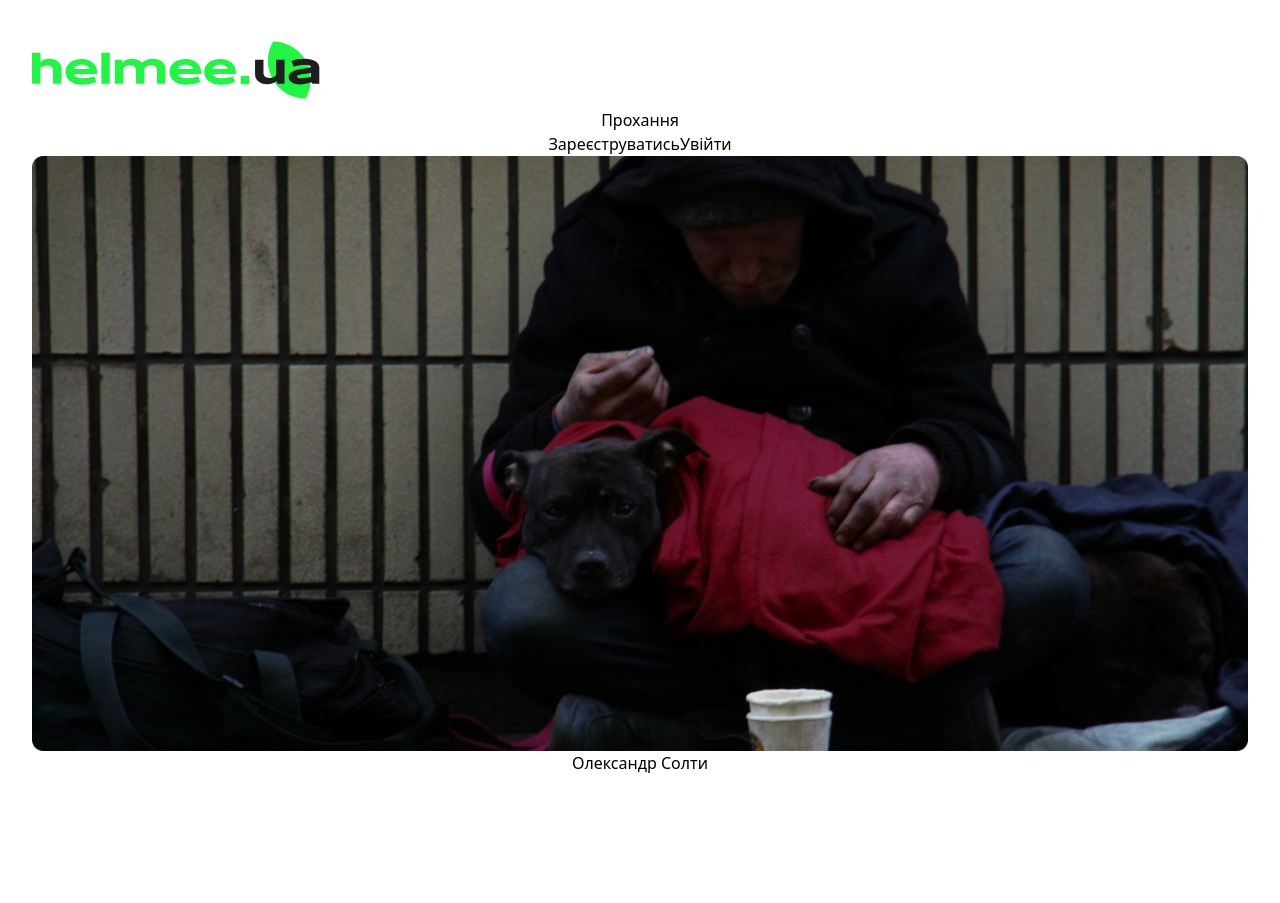
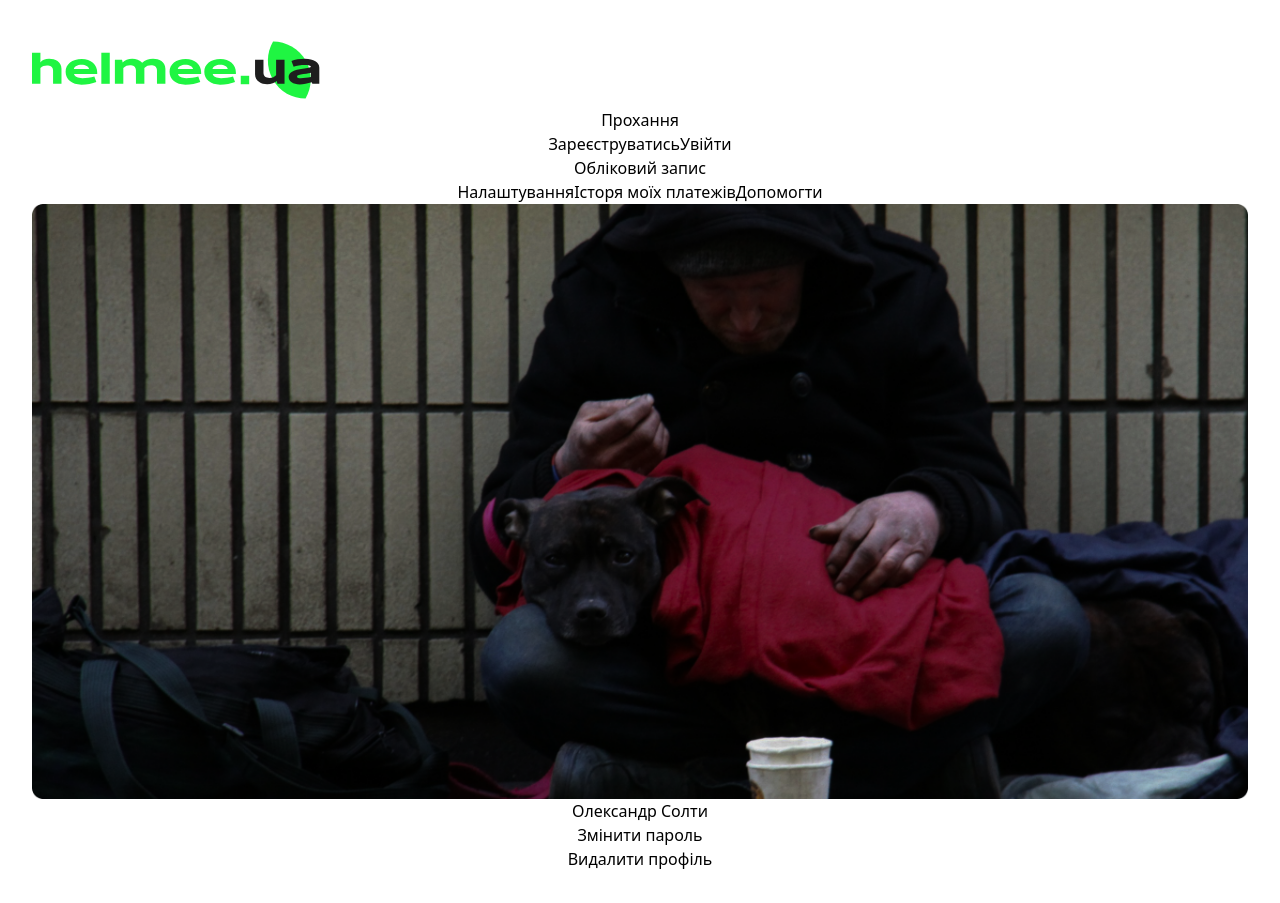
Before and after one commit to AnonimHakerrr/Helmee-Front, a React (Vite) app: page /profile in a window 1280 px wide. Before the commit the page ends 807 px from the top, so only its background shows below. Built offline with nearby package versions, Linux system fonts and the light colour scheme.

Commit message:
createProfile

```diff
--- a/src/pages/personalCabinetWhoHelp/ProfileWho.tsx
+++ b/src/pages/personalCabinetWhoHelp/ProfileWho.tsx
@@ -6,11 +6,19 @@ const ProfileWho = () => {
     <>
 
 
- <div className="flex flex-grow   justify-between py-4 px-20 md:px-6 2xl:px-11">
-        {/* channel photo */}
-              <div className="relative -ml-[18%] bg-[#5BC0EB] w-[55rem] h-[55rem] rounded-full   dark:bg-primary  mr-3">
-                  <div className="relative top-[120px] left-[47%]"> <img
-                      className="rounded-full w-60 h-60"
+          <div className="  py-4 px-20 md:px-6 2xl:px-11">
+              {/* channel photo */}
+              <h1 className="text-[2rem] mr-[58rem]">Обліковий запис</h1>
+              <div className="flex flex-grow items-center justify-flex-start py-4 px-20 md:px-6 2xl:px-11">
+
+                  <a href="#" className="font-medium text-[20px] mx-4 text-black-600 underline dark:text-black-500 hover:no-underline">Налаштування</a>
+                  <a href="#" className="font-medium text-[20px] text-black-600 underline dark:text-black-500 hover:no-underline">Історя моїх платежів</a>
+                  <a href="#" className="font-medium text-[20px] mx-4 border-black  border-[2px] rounded-full px-5 text-black-600 underline dark:text-black-500 hover:no-underline">Допомогти</a>
+
+              </div>
+              <div className="relative -ml-[18%] bg-[#5BC0EB] w-[40rem] h-[40rem] rounded-full   dark:bg-primary  mr-3">
+                  <div className="relative top-[70px] left-[47%]"> <img
+                      className="rounded-full w-40 h-40"
                       src={Logo}
                       alt=""
                   />
@@ -21,13 +29,20 @@ const ProfileWho = () => {
                           <h1 className="text-black text-left font-bold my-8  text-3xl mb-2">Олександр Солти</h1>
 
                       </div>
+
+                      <button type="submit" className=" w-[267px] block    mt-12 px-2 py-2 bg-black border-[2px] border-[#5BC0EB]    rounded-[4px] text-center text-sm font-semibold text-[#5BC0EB] shadow-sm hover:bg-[#FEFCF4] hover:text-[#5BC0EB] hover:border-[#5BC0EB]   focus-visible:outline focus-visible:outline-2 focus-visible:outline-offset-2 focus-visible:outline-indigo-600">Змінити пароль</button>
+
+                      <p className="font-semibold mt-24  text-[24px] font-medium leading-[28.78px] text-left">Видалити профіль</p>
+
+
                   </div>
+                  <div className="flex page mt-6 relative left-[59rem]">
+                      <Outlet></Outlet>
+                  </div>
+              </div>
+
+
           </div>
-
-          <div className="flex page mt-6">
-          <Outlet></Outlet>
-        </div>
-        </div>
 
 
 
```
